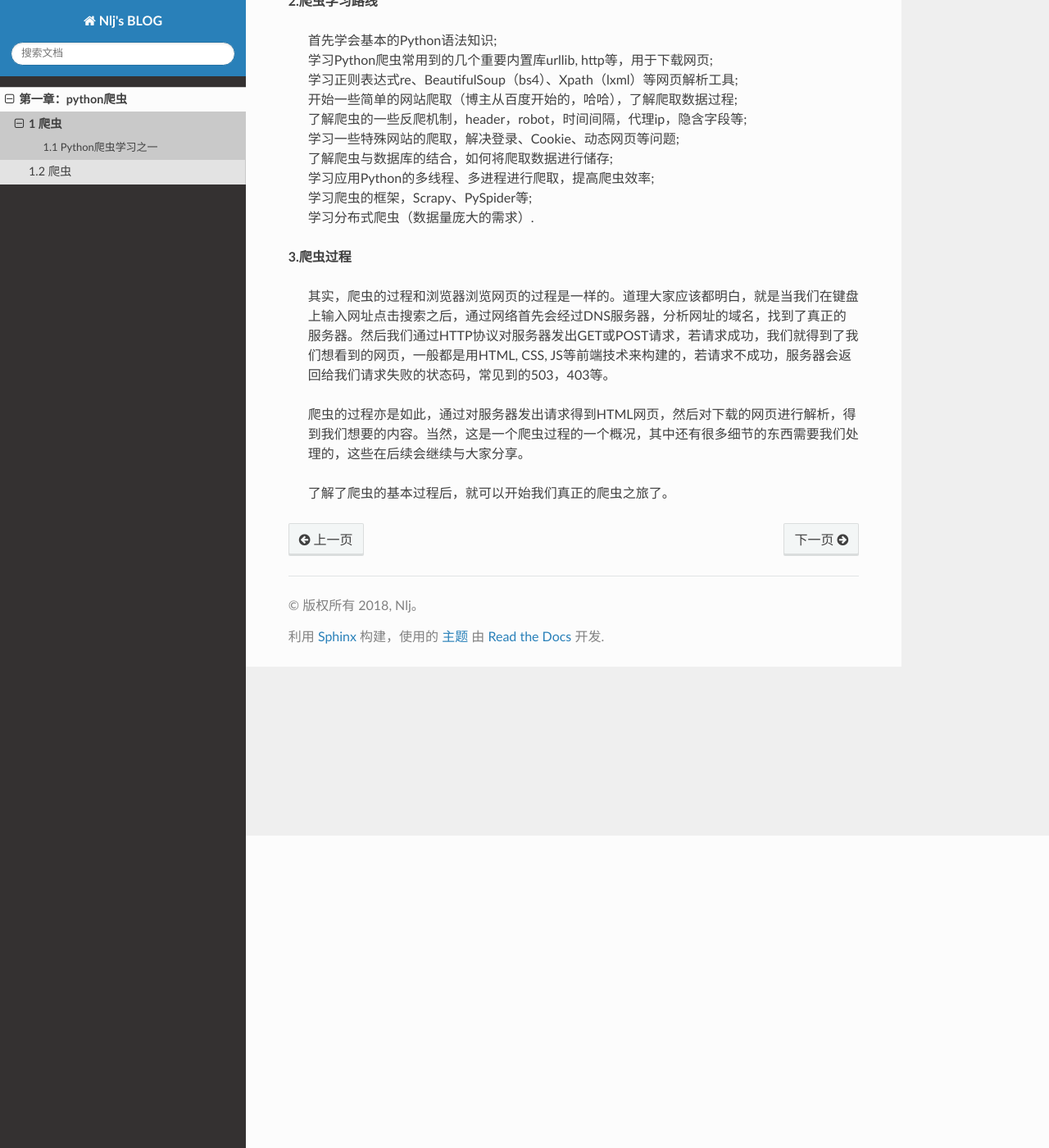
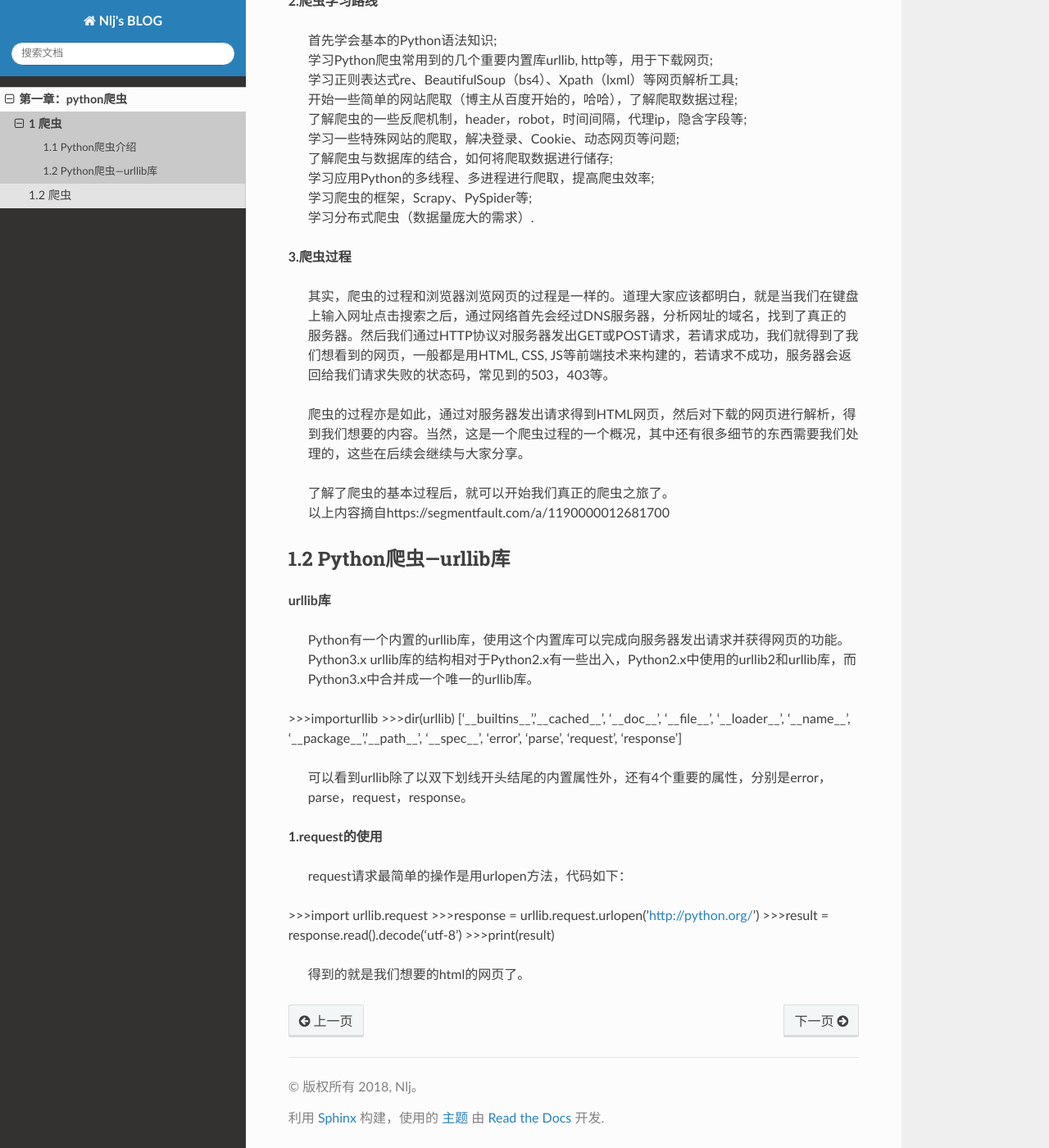
Before and after one commit to nanlijun/blogs, a Sphinx documentation site: the page built from source/contents/c01/p01_structer.rst, in a window 1280 px wide and 1400 px high, scrolled down 381 px. Shown: the whole window at 82% size. Built offline with Sphinx 7.4.7 and the Read the Docs theme 2.0.0, drawn with Linux system fonts in a browser that asks for light colours; some of the changed text lies outside the part shown.

Commit message:
提交blogs到本地仓库

```diff
--- a/source/contents/c01/p01_structer.rst
+++ b/source/contents/c01/p01_structer.rst
@@ -2,7 +2,7 @@
 1 爬虫
 =====================================
 
-1.1 Python爬虫学习之一
+1.1 Python爬虫介绍
 -------------------------------------
 
 **1.什么是爬虫？**
@@ -30,3 +30,29 @@
  |   爬虫的过程亦是如此，通过对服务器发出请求得到HTML网页，然后对下载的网页进行解析，得到我们想要的内容。当然，这是一个爬虫过程的一个概况，其中还有很多细节的东西需要我们处理的，这些在后续会继续与大家分享。
 
  |   了解了爬虫的基本过程后，就可以开始我们真正的爬虫之旅了。
+ |   以上内容摘自https://segmentfault.com/a/1190000012681700
+
+1.2 Python爬虫---urllib库
+-------------------------------------
+
+**urllib库**
+
+ | Python有一个内置的urllib库，使用这个内置库可以完成向服务器发出请求并获得网页的功能。
+ | Python3.x urllib库的结构相对于Python2.x有一些出入，Python2.x中使用的urllib2和urllib库，而Python3.x中合并成一个唯一的urllib库。
+
+>>>importurllib
+>>>dir(urllib)
+['__builtins__','__cached__', '__doc__', '__file__', '__loader__', '__name__', '__package__','__path__', '__spec__', 'error', 'parse', 'request', 'response']
+
+ | 可以看到urllib除了以双下划线开头结尾的内置属性外，还有4个重要的属性，分别是error，parse，request，response。
+
+**1.request的使用**
+
+ | request请求最简单的操作是用urlopen方法，代码如下：
+
+>>>import urllib.request
+>>>response = urllib.request.urlopen('http://python.org/')
+>>>result = response.read().decode('utf-8')
+>>>print(result)
+
+ | 得到的就是我们想要的html的网页了。
```
